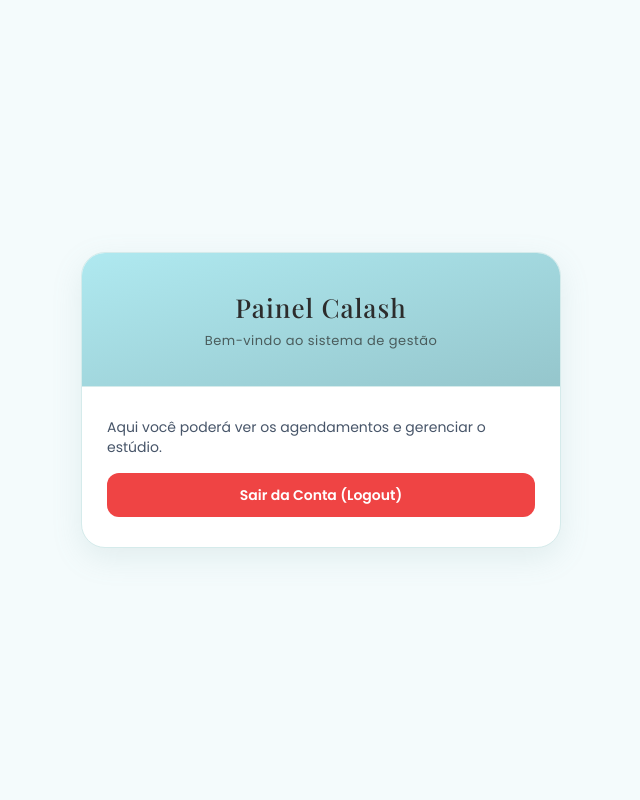
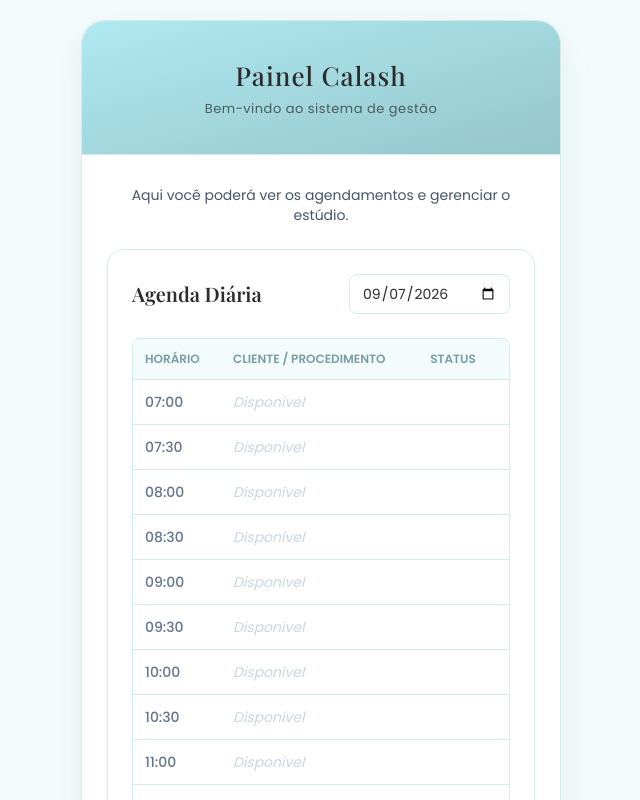
Before and after one commit to machadopy/calash-frontend, a React (Vite) app: page /dashboard in a window 1280 px wide. Shown: the top 800 px of the page, without its empty margins (319-959 px from the left). Built offline with nearby package versions, Linux system fonts and the light colour scheme.

Commit message:
feat: enhance dashboard with agenda grid and improve login flow

```diff
--- /dev/null
+++ b/src/components/AgendaGrid.jsx
@@ -0,0 +1,79 @@
+import { useState } from 'react'
+
+export default function AgendaGrid({ isProfessional }) {
+  const [dataSelecionada, setDataSelecionada] = useState(new Date().toISOString().split('T')[0])
+  const [horarioClicado, setHorarioClicado] = useState(null)
+
+  // Gerador de horários (07:00 até 19:30)
+  const horarios = Array.from({ length: 26 }, (_, i) => {
+    const hora = Math.floor(i / 2) + 7
+    const minuto = i % 2 === 0 ? '00' : '30'
+    return `${hora.toString().padStart(2, '0')}:${minuto}`
+  })
+
+  // Mock de agendamentos vindos do Django
+  const agendamentos = {
+    '14:00': { status: 'aguardando', cliente: 'Maria (Pendente)' }
+  }
+
+  const handleCliqueHorario = (horario) => {
+    const conflito = agendamentos[horario]
+    if (!isProfessional && conflito && conflito.status === 'aguardando') {
+      const confirma = window.confirm("⚠️ Este horário já possui um pedido em análise. Seu agendamento pode ser recusado ou remanejado. Deseja continuar?")
+      if (!confirma) return
+    }
+    setHorarioClicado(horario)
+    // Aqui abriria o Modal de Formulário
+  }
+
+  return (
+    <div className="bg-white p-6 rounded-2xl shadow-sm border border-[#D5EBEB]">
+      {/* Seletor de Datas */}
+      <div className="mb-6 flex justify-between items-center">
+        <h2 className="text-xl font-['Playfair_Display'] font-semibold">Agenda Diária</h2>
+        <input
+          type="date"
+          value={dataSelecionada}
+          onChange={(e) => setDataSelecionada(e.target.value)}
+          // Lógica restritiva aplicada aqui baseada no perfil
+          className="border border-[#D5EBEB] rounded-lg px-3 py-2 text-sm outline-none focus:border-[#95C6CC]"
+        />
+      </div>
+
+      {/* Tabela Inspirada na Imagem */}
+      <div className="flex flex-col border border-[#D5EBEB] rounded-lg overflow-hidden">
+        <div className="grid grid-cols-4 bg-[#F4FBFC] font-semibold text-[#779FA3] text-xs p-3 uppercase">
+          <div>Horário</div>
+          <div className="col-span-2">Cliente / Procedimento</div>
+          <div className="text-center">Status</div>
+        </div>
+
+        <div className="max-h-[60vh] overflow-y-auto">
+          {horarios.map((horario) => {
+            const ocupado = agendamentos[horario]
+
+            return (
+              <div
+                key={horario}
+                onClick={() => handleCliqueHorario(horario)}
+                className="grid grid-cols-4 border-t border-[#D5EBEB] p-3 text-sm hover:bg-slate-50 cursor-pointer transition-colors items-center"
+              >
+                <div className="font-medium text-slate-500">{horario}</div>
+                <div className="col-span-2 text-slate-700">
+                  {ocupado ? ocupado.cliente : <span className="text-slate-300 italic">Disponível</span>}
+                </div>
+                <div className="text-center">
+                  {ocupado?.status === 'aguardando' && (
+                    <span className="bg-orange-100 text-orange-600 px-2 py-1 rounded text-xs font-semibold">
+                      Em Análise
+                    </span>
+                  )}
+                </div>
+              </div>
+            )
+          })}
+        </div>
+      </div>
+    </div>
+  )
+}
--- a/src/pages/Dashboard.jsx
+++ b/src/pages/Dashboard.jsx
@@ -1,23 +1,29 @@
-
 import Layout from '../components/Layout'
+import AgendaGrid from '../components/AgendaGrid' // Faltou essa importação no seu!
 
 export default function Dashboard() {
   return (
     <Layout title="Painel Calash" subtitle="Bem-vindo ao sistema de gestão">
-      <div className="space-y-4">
-        <p className="text-sm text-slate-600">
+      <div className="space-y-6">
+
+        <p className="text-sm text-slate-600 text-center">
           Aqui você poderá ver os agendamentos e gerenciar o estúdio.
         </p>
+
+        {/* Aqui estamos "injetando" a tabela na página do jeito certo */}
+        <AgendaGrid isProfessional={true} />
 
         <button
           onClick={() => {
             localStorage.clear();
-            window.location.reload();
+            // Volta para a tela de login ao sair
+            window.location.href = '/';
           }}
-          className="w-full bg-red-500 hover:bg-red-600 text-white p-3 rounded-xl text-sm font-semibold transition-all"
+          className="w-full bg-red-500 hover:bg-red-600 active:bg-red-700 text-white p-3 rounded-xl text-sm font-semibold transition-all shadow-md"
         >
           Sair da Conta (Logout)
         </button>
+
       </div>
     </Layout>
   )
--- a/src/pages/Login.jsx
+++ b/src/pages/Login.jsx
@@ -1,9 +1,10 @@
-
+import { useNavigate } from 'react-router-dom'
 import { useState } from 'react'
 import api from '../services/api'
 import Layout from '../components/Layout'
 
 export default function Login() {
+  const navigate = useNavigate() // Navegador inicializado aqui
   const [email, setEmail] = useState('')
   const [password, setPassword] = useState('')
   const [error, setError] = useState(null)
@@ -24,7 +25,9 @@ export default function Login() {
       localStorage.setItem('accessToken', access)
       localStorage.setItem('refreshToken', refresh)
 
-      alert("Login realizado com sucesso! 🎉")
+      // Redireciona direto pro painel sem piscar a tela
+      navigate('/dashboard')
+
     } catch (err) {
       console.error(err)
       setError("Falha no login. Verifique suas credenciais.")
```
